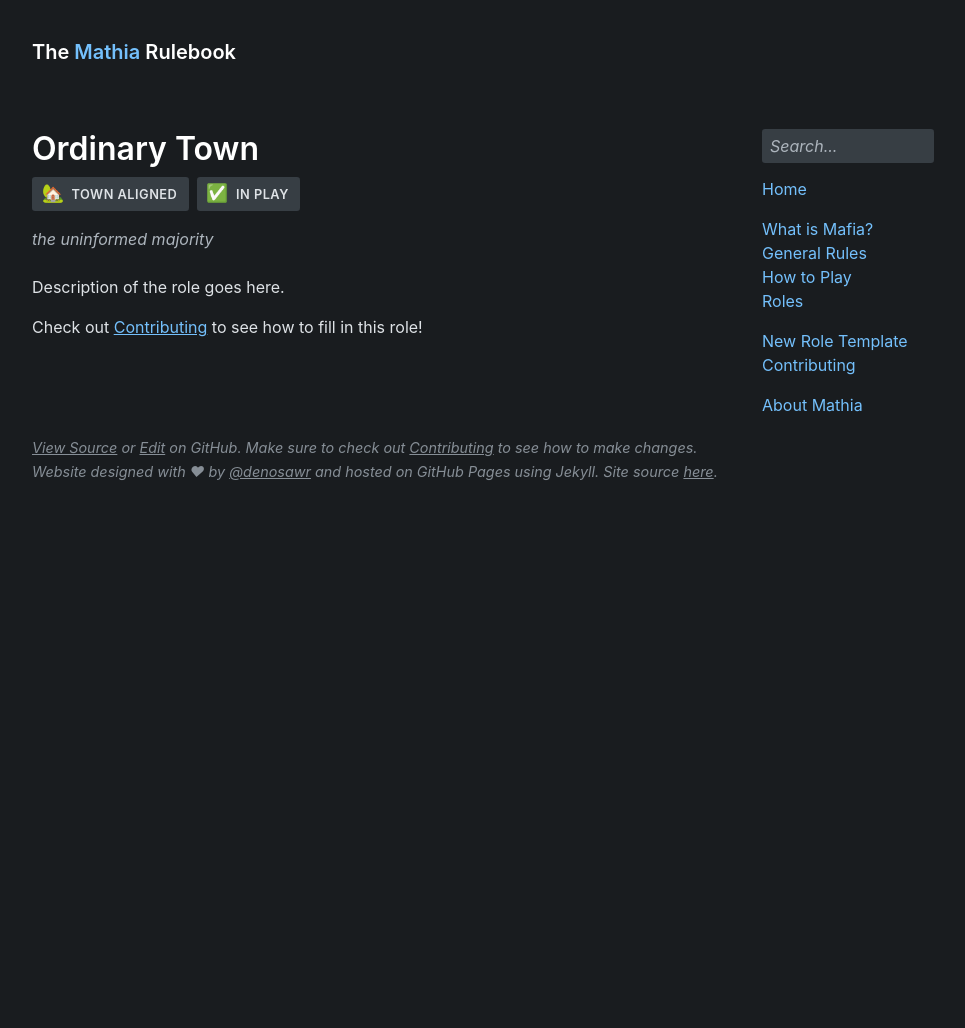
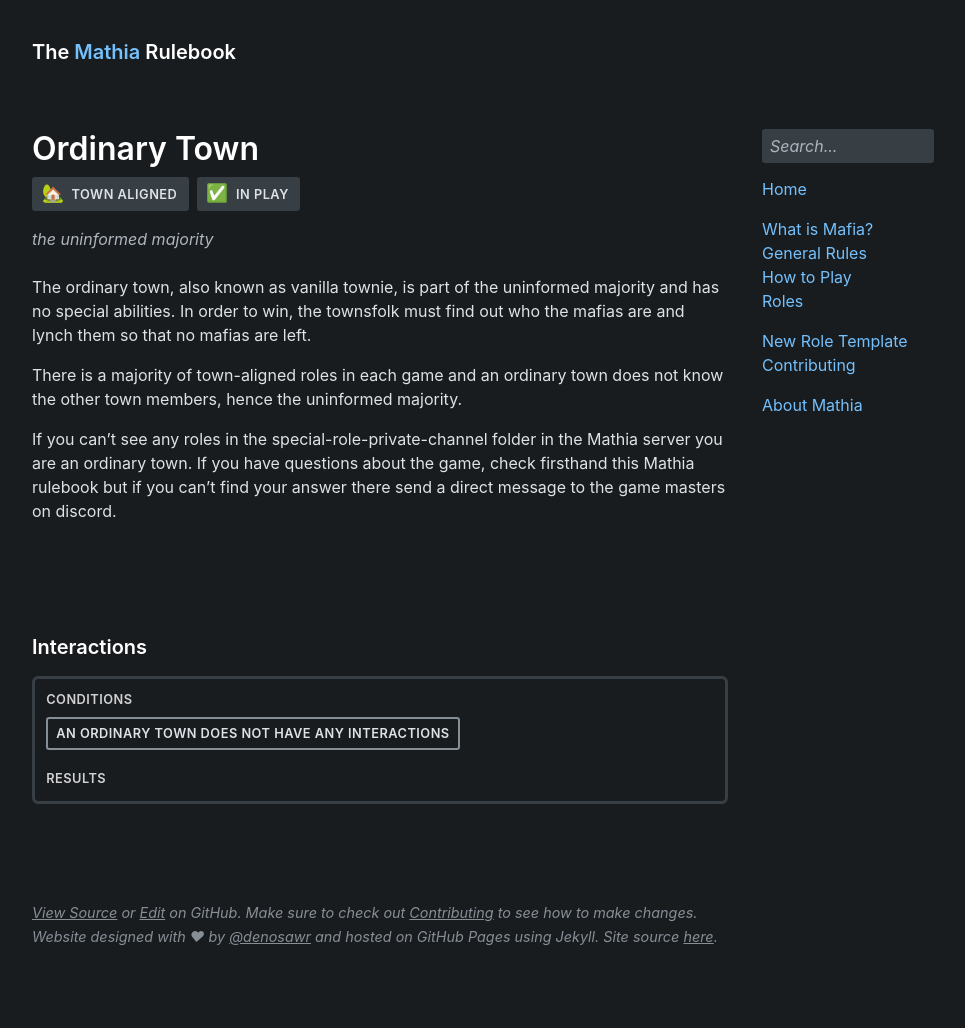
Before and after one commit to olliecheng/mathia-rulebook, a Jekyll site: the page built from roles/ordinary-town.md, in a window 1280 px wide. Shown: the whole page, without its empty margins (152-1117 px from the left). Built offline with Jekyll 4.4.1, drawn with Linux system fonts in a browser that asks for light colours; some web fonts are replaced; before the commit the page ends 900 px from its top, so only the background shows below that.

Commit message:
Update ordinary-town.md
I specified that if you are town you won't see any channels in the special-role-private-channels folder. I also wrote that if someone would happen to be unsure of their role they should contact the game masters. But I don't know if that is unnecessary or if it should be stated in general rules or something instead. Also, do you think it should be written somewhere in the rules that unless a player is sure how to play the game it is recommended to spectate first game? I didn't my first game and i think that it's good that it is not a rule that you have to spectate first round. But especially with these new rules it might not be needed, as long as new players have read through the rules carefully. What do you think? Sorry for the long message :(

```diff
--- a/roles/ordinary-town.md
+++ b/roles/ordinary-town.md
@@ -7,6 +7,15 @@ description: the uninformed majority
 special: ordinary
 ---
 
-Description of the role goes here.
+The ordinary town, also known as vanilla townie, is part of the uninformed majority and has no special abilities. In order to win, the townsfolk must find out who the mafias are and lynch them so that no mafias are left.
 
-Check out [Contributing]({{ site.baseurl }}{% link information/contributing.md %}) to see how to fill in this role!
+There is a majority of town-aligned roles in each game and an ordinary town does not know the other town members, hence the uninformed majority.
+
+If you can't see any roles in the special-role-private-channel folder in the Mathia server you are an ordinary town. If you have questions about the game, check firsthand this Mathia rulebook but if you can't find your answer there send a direct message to the game masters on discord.
+
+{% capture interactions %}
+
+An ordinary town does not have any interactions
+
+{% endcapture %}
+{% include interactions.html content=interactions %}
```
